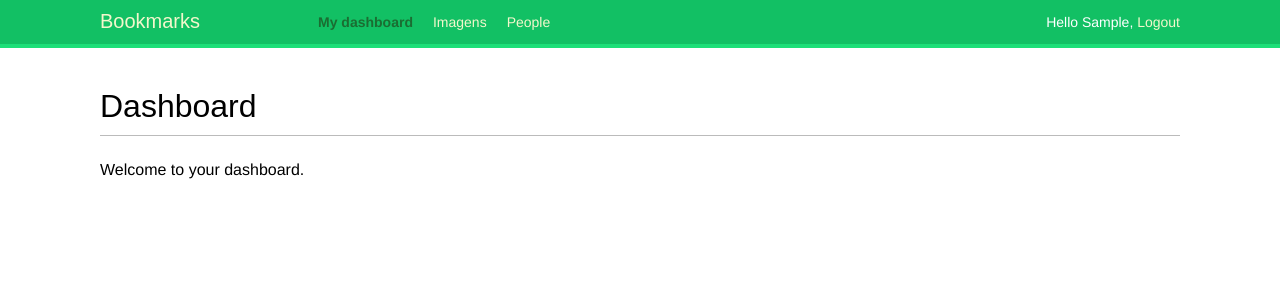
After one commit to mamgjunior/social_network, a Django app: page /account/ in a window 1280 px wide. The commit adds this page. Shown: the top 300 px of the page. Run offline with Django 3.2, Linux system fonts and the light colour scheme; the visitor is signed in with stand-in values (Sample User, id 1); some web fonts are replaced.

Commit message:
usando a view de autenticação do django e criando o espaço do dashboard

```diff
--- /dev/null
+++ b/bookmarks/account/templates/account/dashboard.html
@@ -0,0 +1,8 @@
+{% extends 'base.html' %}
+
+{% block title %}Dashboard{% endblock title %}
+
+{% block content %}
+    <h1>Dashboard</h1>
+    <p>Welcome to your dashboard.</p>
+{% endblock content %}
--- a/bookmarks/account/templates/base.html
+++ b/bookmarks/account/templates/base.html
@@ -10,6 +10,28 @@
     <body>
         <div id="header">
             <span class="logo">Bookmarks</span>
+            {% if request.user.is_authenticated %}
+                <ul class="menu">
+                    <li {% if section == 'dashboard' %} class="selected" {% endif %}>
+                        <a href="{% url 'dashboard' %}">My dashboard</a>
+                    </li>
+                    <li {% if section == 'imagens' %} class="selected" {% endif %}>
+                        <a href="#">Imagens</a>
+                    </li>
+                    <li {% if section == 'people' %} class="selected" {% endif %}>
+                        <a href="#">People</a>
+                    </li>
+                </ul>
+            {% endif %}
+
+            <span class="user">
+                {% if request.user.is_authenticated %}
+                    Hello {{ request.user.first_name }},
+                    <a href="{% url 'logout' %}">Logout</a>
+                {% else %}
+                    <a href="{% url 'login' %}">Log-in</a>
+                {% endif %}
+            </span>
         </div>
         <div id="content">
             {% block content %} {% endblock content %}
--- a/bookmarks/account/urls.py
+++ b/bookmarks/account/urls.py
@@ -1,8 +1,12 @@
 from django.urls import path
+from django.contrib.auth import views as auth_views
 from . import views
 
 
 urlpatterns = [
     # View de login
-    path('login/', views.user_login, name='login'),
+    # path('login/', views.user_login, name='login'),
+    path('', views.dashboard, name='dashboard'),
+    path('login/', auth_views.LoginView.as_view(), name='login'),
+    path('logout/', auth_views.LogoutView.as_view(), name='logout'),
 ]
--- a/bookmarks/account/views.py
+++ b/bookmarks/account/views.py
@@ -2,25 +2,31 @@ from django import forms
 from django.shortcuts import render
 from django.http import HttpResponse
 from django.contrib.auth import authenticate, login
+from django.contrib.auth.decorators import login_required
 from .forms import LoginForm
 
 # Create your views here.
 
-def user_login(request):
-    if request.method == 'POST':
-        form = LoginForm(request.POST)
-        if form.is_valid():
-            cd = form.cleaned_data
-            user = authenticate(request, username=cd['username'], password=cd['password'])
-            if user is not None:
-                if user.is_active:
-                    login(request, user)
-                    return HttpResponse('Authenticated successfully')
-                else:
-                    return HttpResponse('Disabled account')
-            else:
-                return HttpResponse('Invalid login')
-    else:
-        form = LoginForm()
+@login_required
+def dashboard(request):
+    return render(request, 'account/dashboard.html', {'section': 'dashboard'})
 
-    return render(request, 'account/login.html', {'form': form})
+
+# def user_login(request):
+#     if request.method == 'POST':
+#         form = LoginForm(request.POST)
+#         if form.is_valid():
+#             cd = form.cleaned_data
+#             user = authenticate(request, username=cd['username'], password=cd['password'])
+#             if user is not None:
+#                 if user.is_active:
+#                     login(request, user)
+#                     return HttpResponse('Authenticated successfully')
+#                 else:
+#                     return HttpResponse('Disabled account')
+#             else:
+#                 return HttpResponse('Invalid login')
+#     else:
+#         form = LoginForm()
+
+#     return render(request, 'account/login.html', {'form': form})
```
Also changed, not shown: bookmarks/account/templates/registration/logged_out.html (added, +11 -0 lines), bookmarks/account/templates/registration/login.html (added, +23 -0 lines), bookmarks/bookmarks/settings.py (+6 -2 lines).
